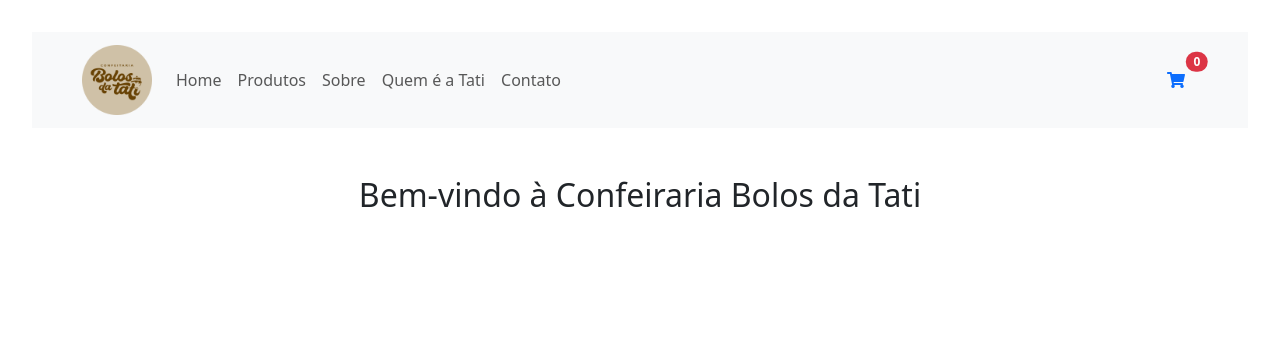
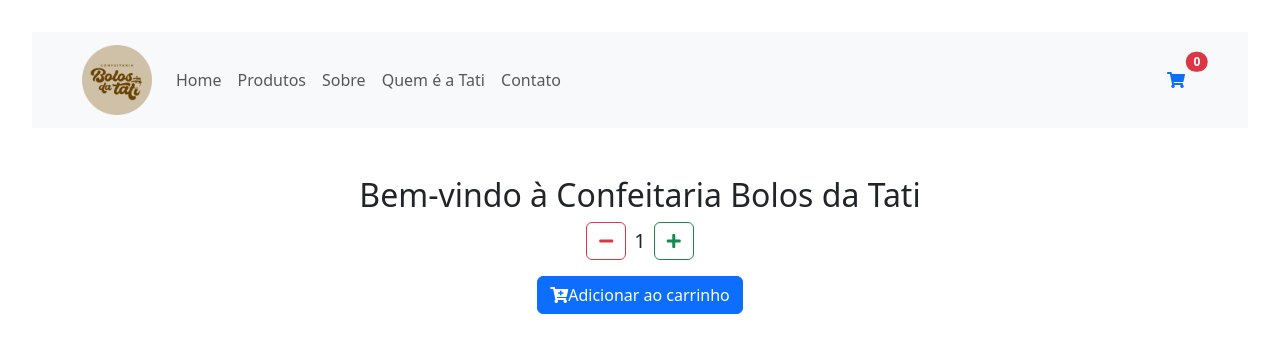
Before and after one commit to JeffinhoTeles/Projeto-de-ReactJS, a React (Vite) app in the folder bolos-da-tati/: page / in a window 1280 px wide. Shown: the top 352 px of the page. Built offline with nearby package versions, Linux system fonts and the light colour scheme.

Commit message:
feature - ItemCount

```diff
--- a/bolos-da-tati/src/App.jsx
+++ b/bolos-da-tati/src/App.jsx
@@ -10,7 +10,7 @@ function App() {
   return (
     <>
       <NavBar />  {}
-      <ItemListContainer greeting="Bem-vindo à Confeiraria Bolos da Tati" />  {}
+      <ItemListContainer greeting="Bem-vindo à Confeitaria Bolos da Tati" />
     </>
   );
 }
--- /dev/null
+++ b/bolos-da-tati/src/components/ItemCount.jsx
@@ -0,0 +1,43 @@
+import React, { useState } from 'react';
+
+const ItemCount = ({ stock, initial, onAdd }) => {
+  const [count, setCount] = useState(initial);
+
+  const handleAdd = () => {
+    if (count < stock) {
+      setCount(count + 1);
+    }
+  };
+
+  const handleSubtract = () => {
+    if (count > 1) {
+      setCount(count - 1);
+    }
+  };
+
+  const handleOnAdd = () => {
+    if (stock > 0) {
+      onAdd(count);
+    }
+  };
+
+  return (
+    <div className="item-count-container text-center">
+      <div className="controls d-flex justify-content-center align-items-center">
+        <button onClick={handleSubtract} className="btn btn-outline-danger mx-2">
+          <i className="fas fa-minus"></i>
+        </button>
+        <span className="fs-5">{count}</span>
+        <button onClick={handleAdd} className="btn btn-outline-success mx-2">
+          <i className="fas fa-plus"></i>
+        </button>
+      </div>
+      <button onClick={handleOnAdd} className="btn btn-primary mt-3">
+        <i className="fas fa-cart-plus"></i>
+        Adicionar ao carrinho
+      </button>
+    </div>
+  );
+};
+
+export default ItemCount;
--- a/bolos-da-tati/src/components/ItemListContainer.jsx
+++ b/bolos-da-tati/src/components/ItemListContainer.jsx
@@ -1,9 +1,14 @@
 import React from 'react';
+import ItemCount from './ItemCount';
+const ItemListContainer = ({ greeting }) => {
+  const onAdd = (quantity) => {
+    console.log(`Adicionado ${quantity} itens ao carrinho`);
+  };
 
-const ItemListContainer = ({ greeting }) => {
   return (
     <div className="container mt-5">
       <h2>{greeting}</h2>
+      <ItemCount stock={15} initial={1} onAdd={onAdd} />
     </div>
   );
 };
```
